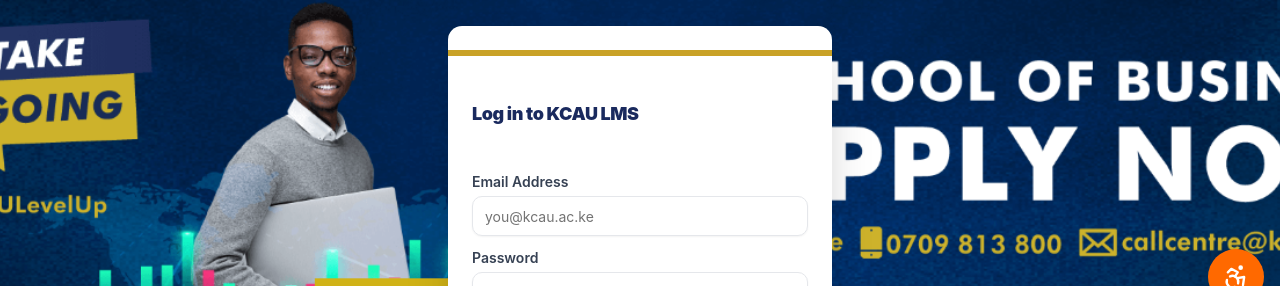
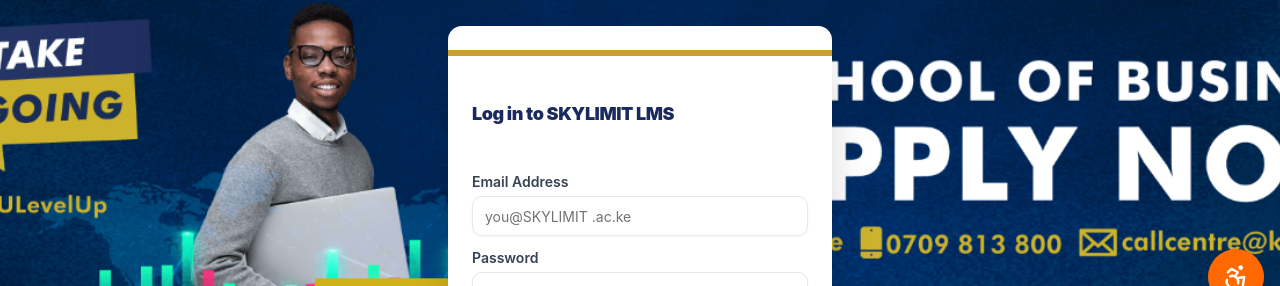
Before and after one commit to developer-austine/VirtualLMS_Frontend, a React (Vite) app: page /login in a window 1280 px wide. Shown: the part 123-409 px from the top of the page. Built offline with nearby package versions, Linux system fonts and the light colour scheme.

Commit message:
Message update

```diff
--- a/src/Features/Authentication/Login.tsx
+++ b/src/Features/Authentication/Login.tsx
@@ -44,7 +44,7 @@
     <div className="relative w-full overflow-hidden" style={{ height: "480px" }}>
       <img
         src={schoolOfBusiness}
-        alt="KCAU Virtual Campus"
+        alt="SKYLIMIT  Virtual Campus"
         className="absolute inset-0 w-full h-full object-cover object-center"
       />
 
@@ -54,7 +54,7 @@
 
           <CardHeader className="pb-2 pt-5 px-6">
             <CardTitle className="text-lg font-black text-[#1a2a5e] tracking-tight">
-              Log in to KCAU LMS
+              Log in to SKYLIMIT  LMS
             </CardTitle>
           </CardHeader>
 
@@ -73,7 +73,7 @@
                 <Input
                   id="email"
                   type="email"
-                  placeholder="you@kcau.ac.ke"
+                  placeholder="you@SKYLIMIT .ac.ke"
                   value={email}
                   onChange={(e) => setEmail(e.target.value)}
                   required
--- a/src/Features/Lecturer/NotesEditor.tsx
+++ b/src/Features/Lecturer/NotesEditor.tsx
@@ -240,7 +240,7 @@
                 </span>
               )}
             </div>
-            <span className="text-[10px] text-gray-300">KCAU Virtual Campus · Lecturer Notes</span>
+            <span className="text-[10px] text-gray-300">SKYLIMIT  Virtual Campus · Lecturer Notes</span>
           </div>
         </div>
       </div>
--- a/src/Features/Lecturer/data/Notesstore.ts
+++ b/src/Features/Lecturer/data/Notesstore.ts
@@ -6,7 +6,7 @@
   published: boolean;
 }
 
-const key = (materialId: string) => `kcau_note_${materialId}`;
+const key = (materialId: string) => `SKYLIMIT _note_${materialId}`;
 
 export const notesStore = {
   save: (note: SavedNote): void => {
```
Also changed, not shown: 1 other file (tests, documents, lock files or other folders).
